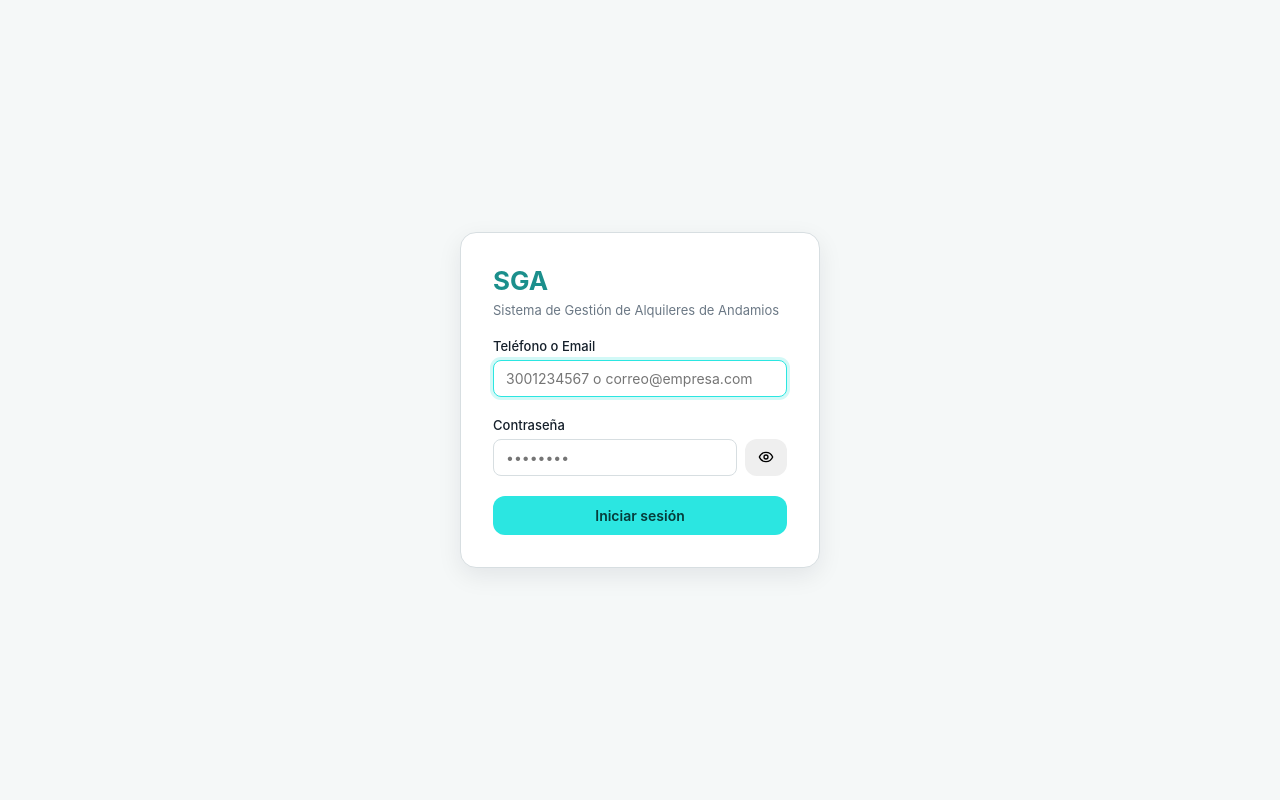
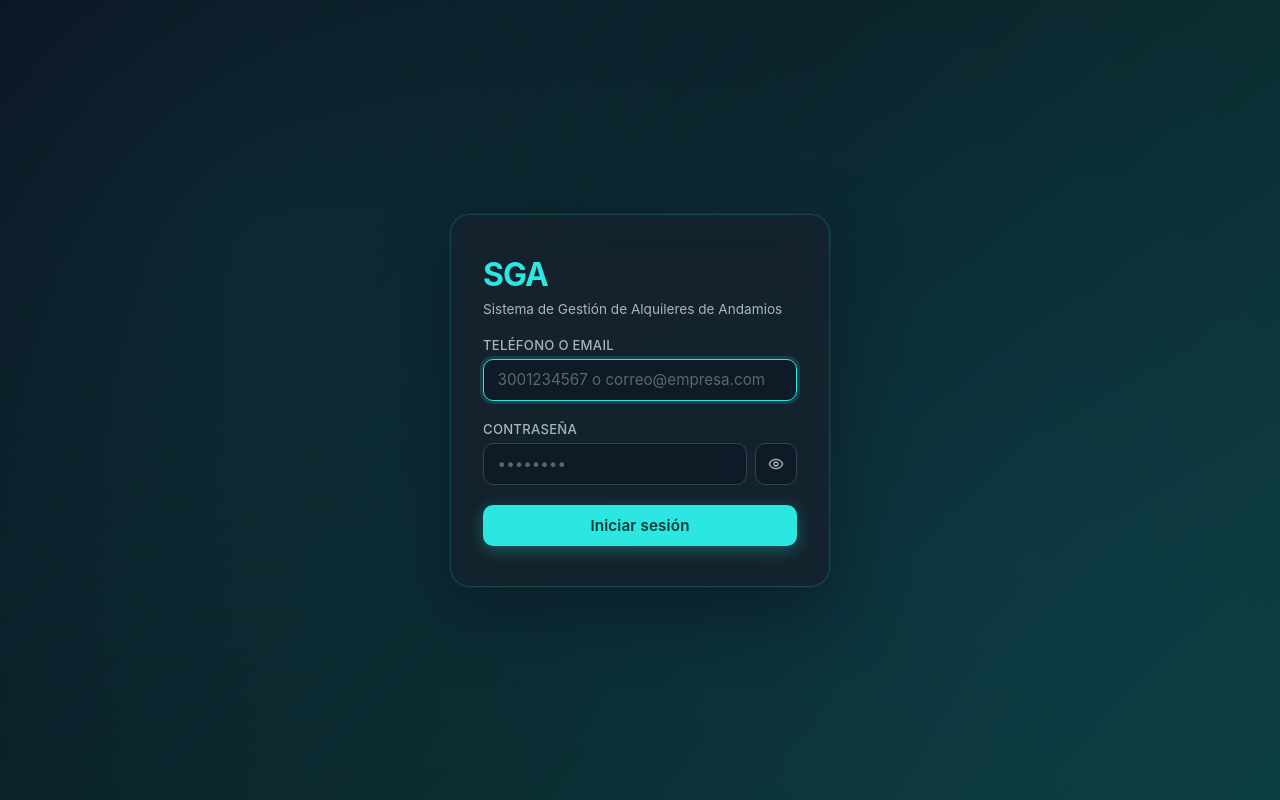
Before and after one commit to franciscogabrielrodriguez7-tech/SGA, a React (Vite) app in the folder sga_frontend_jwt/: page /login in a window 1280 px wide. Built offline with nearby package versions, Linux system fonts and the light colour scheme; no server answers.

Commit message:
fix: redireccion correcta al expirar JWT y tema oscuro fijo en Login

```diff
--- a/sga_frontend_jwt/src/context/AuthContext.tsx
+++ b/sga_frontend_jwt/src/context/AuthContext.tsx
@@ -20,6 +20,7 @@ import {
 
 import type { LoginResponse } from "../interfaces/Usuario";
 import { toaster } from "../components/ui/toaster";
+import { jwtExpirado } from "../utils/jwt";
 
 const STORAGE_KEY = "sga_sesion_usuario";
 
@@ -36,7 +37,22 @@ const AuthContext = createContext<AuthContextValue | undefined>(undefined);
 export function AuthProvider({ children }: { children: ReactNode }) {
   const [usuario, setUsuario] = useState<LoginResponse | null>(() => {
     const guardado = localStorage.getItem(STORAGE_KEY);
-    return guardado ? (JSON.parse(guardado) as LoginResponse) : null;
+    if (!guardado) return null;
+
+    try {
+      const datos = JSON.parse(guardado) as LoginResponse;
+      // Si el token ya venció, descartamos la sesión en el arranque para
+      // evitar el flash de 404 que ocurría antes de que llegara el 401
+      // del backend.
+      if (jwtExpirado(datos.access_token)) {
+        localStorage.removeItem(STORAGE_KEY);
+        return null;
+      }
+      return datos;
+    } catch {
+      localStorage.removeItem(STORAGE_KEY);
+      return null;
+    }
   });
 
   useEffect(() => {
--- a/sga_frontend_jwt/src/pages/Login/Login.css
+++ b/sga_frontend_jwt/src/pages/Login/Login.css
@@ -1,16 +1,184 @@
+/*
+ * Login.css — Estilos exclusivos de la pantalla de Login.
+ *
+ * DECISIÓN DE DISEÑO (Enfoque 2 — Brand Theme Fijo):
+ * El login mantiene siempre el tema oscuro de la marca, independiente
+ * de la preferencia del sistema o del toggle sol/luna del dashboard.
+ * Las variables de color se declaran en scope local (.login-page) en
+ * lugar de usar var(--color-*) del tema global, para que nunca hereden
+ * ni el modo claro ni el modo oscuro del resto de la aplicación.
+ */
+
+/* ─── Variables de color locales (dark-brand fijos) ──────────────────── */
+.login-page {
+  /* Fondo: gradiente oscuro que va del azul-tinta al cian-oscuro */
+  --_login-bg-from: #0B1220;      /* ink-950 */
+  --_login-bg-to:   #0C3E3D;      /* brand-950 */
+
+  /* Superficie de la tarjeta: cristal semitransparente (glassmorphism) */
+  --_login-surface: rgba(22, 32, 43, 0.75);  /* ink-900 con alpha */
+  --_login-border:  rgba(43, 230, 225, 0.18); /* brand-500 muy sutil */
+  --_login-shadow:  0 24px 64px rgba(11, 18, 32, 0.55),
+                    0 0 0 1px rgba(43, 230, 225, 0.08);
+
+  /* Tipografía */
+  --_login-fg:      #F5F8F8;      /* ink-50 */
+  --_login-muted:   #A9B4BE;      /* ink-300 */
+
+  /* Inputs */
+  --_login-input-bg:      rgba(11, 18, 32, 0.5);
+  --_login-input-border:  rgba(61, 74, 87, 0.8); /* ink-700 */
+  --_login-input-focus:   #2BE6E1;               /* brand-500 */
+
+  /* Botón primario */
+  --_login-btn-bg:      #2BE6E1;
+  --_login-btn-color:   #063C3A;  /* brand-950 — texto oscuro sobre cian */
+  --_login-btn-hover:   #4CE0DB;  /* brand-400 */
+}
+
+/* ─── Layout ──────────────────────────────────────────────────────────── */
 .login-page {
   min-height: 100svh;
   display: flex;
   align-items: center;
   justify-content: center;
-  background: var(--color-bg-app);
+
+  /* Gradiente de fondo oscuro */
+  background: linear-gradient(
+    135deg,
+    var(--_login-bg-from) 0%,
+    var(--_login-bg-to) 100%
+  );
+
+  /* Patrón sutil de puntos para dar profundidad */
+  background-image:
+    radial-gradient(circle at 20% 30%, rgba(43, 230, 225, 0.06) 0%, transparent 50%),
+    radial-gradient(circle at 80% 70%, rgba(44, 118, 230, 0.06) 0%, transparent 50%),
+    linear-gradient(135deg, var(--_login-bg-from) 0%, var(--_login-bg-to) 100%);
 }
 
+/* ─── Tarjeta (glassmorphism) ─────────────────────────────────────────── */
 .login-card {
-  width: 360px;
-  background: var(--color-bg-surface);
-  border: 1px solid var(--color-border);
-  border-radius: var(--radius-lg);
-  box-shadow: var(--shadow-md);
-  padding: var(--space-8);
+  width: 380px;
+  max-width: calc(100vw - 2rem);
+
+  background: var(--_login-surface);
+  backdrop-filter: blur(20px);
+  -webkit-backdrop-filter: blur(20px);
+
+  border: 1px solid var(--_login-border);
+  border-radius: 20px;
+  box-shadow: var(--_login-shadow);
+  padding: 2.5rem 2rem;
+
+  /* Color de texto local — no hereda del tema global */
+  color: var(--_login-fg);
+
+  animation: login-card-in 0.4s cubic-bezier(0.22, 1, 0.36, 1) both;
 }
+
+@keyframes login-card-in {
+  from {
+    opacity: 0;
+    transform: translateY(16px) scale(0.98);
+  }
+  to {
+    opacity: 1;
+    transform: translateY(0) scale(1);
+  }
+}
+
+/* ─── Tipografía interna ──────────────────────────────────────────────── */
+.login-card h1 {
+  font-size: 2rem;
+  font-weight: 700;
+  letter-spacing: -0.03em;
+  color: #2BE6E1; /* brand-500 siempre */
+}
+
+.login-card p {
+  color: var(--_login-muted);
+  font-size: 0.85rem;
+  margin-top: 2px;
+}
+
+.login-card .field-label {
+  display: block;
+  font-size: 0.82rem;
+  font-weight: 500;
+  color: var(--_login-muted);
+  margin-bottom: 6px;
+  letter-spacing: 0.02em;
+  text-transform: uppercase;
+}
+
+/* ─── Inputs (sobreescriben el tema global dentro del login) ──────────── */
+.login-card .input {
+  width: 100%;
+  background: var(--_login-input-bg);
+  border: 1px solid var(--_login-input-border);
+  border-radius: 10px;
+  color: var(--_login-fg);
+  padding: 0.65rem 0.85rem;
+  font-size: 0.95rem;
+  transition: border-color 0.2s, box-shadow 0.2s;
+  outline: none;
+}
+
+.login-card .input::placeholder {
+  color: rgba(169, 180, 190, 0.5); /* ink-300 con alpha */
+}
+
+.login-card .input:focus {
+  border-color: var(--_login-input-focus);
+  box-shadow: 0 0 0 3px rgba(43, 230, 225, 0.15);
+}
+
+/* ─── Botón primario del Login ────────────────────────────────────────── */
+.login-card .btn-primary {
+  width: 100%;
+  background: var(--_login-btn-bg);
+  color: var(--_login-btn-color);
+  border: none;
+  border-radius: 10px;
+  padding: 0.7rem 1rem;
+  font-size: 0.95rem;
+  font-weight: 600;
+  letter-spacing: 0.01em;
+  cursor: pointer;
+  transition: background 0.2s, transform 0.1s, box-shadow 0.2s;
+  box-shadow: 0 4px 16px rgba(43, 230, 225, 0.3);
+}
+
+.login-card .btn-primary:hover:not(:disabled) {
+  background: var(--_login-btn-hover);
+  box-shadow: 0 6px 24px rgba(43, 230, 225, 0.45);
+  transform: translateY(-1px);
+}
+
+.login-card .btn-primary:active:not(:disabled) {
+  transform: translateY(0);
+}
+
+.login-card .btn-primary:disabled {
+  opacity: 0.55;
+  cursor: not-allowed;
+}
+
+/* ─── Botón secundario (ver/ocultar contraseña) ───────────────────────── */
+.login-card .btn-secondary {
+  background: var(--_login-input-bg);
+  border: 1px solid var(--_login-input-border);
+  border-radius: 10px;
+  color: var(--_login-muted);
+  cursor: pointer;
+  transition: border-color 0.2s, color 0.2s;
+  padding: 0 0.75rem;
+  display: flex;
+  align-items: center;
+}
+
+.login-card .btn-secondary:hover {
+  border-color: var(--_login-input-focus);
+  color: var(--_login-fg);
+}
--- /dev/null
+++ b/sga_frontend_jwt/src/utils/jwt.ts
@@ -0,0 +1,31 @@
+/**
+ * Decodifica el payload de un JWT (sin verificar la firma — eso es
+ * responsabilidad del backend). Solo se usa en el cliente para saber
+ * si el token ya venció antes de hacer una petición real.
+ *
+ * Si el token está malformado o no tiene `exp`, retorna null para que
+ * el caller lo trate como token inválido/expirado.
+ */
+export function jwtPayload(token: string): Record<string, unknown> | null {
+  try {
+    const [, parteBase64] = token.split(".");
+    if (!parteBase64) return null;
+    // atob no conoce Base64Url → reemplazamos - por + y _ por /
+    const json = atob(parteBase64.replace(/-/g, "+").replace(/_/g, "/"));
+    return JSON.parse(json) as Record<string, unknown>;
+  } catch {
+    return null;
+  }
+}
+
+/**
+ * Devuelve true si el JWT ya venció (compara `exp` con el reloj del
+ * cliente). Se le suma 10 segundos de margen para evitar falsos positivos
+ * por diferencia de reloj entre servidor y cliente.
+ */
+export function jwtExpirado(token: string): boolean {
+  const payload = jwtPayload(token);
+  if (!payload || typeof payload.exp !== "number") return true;
+  const ahoraEnSegundos = Math.floor(Date.now() / 1000);
+  return payload.exp < ahoraEnSegundos + 10;
+}
```
